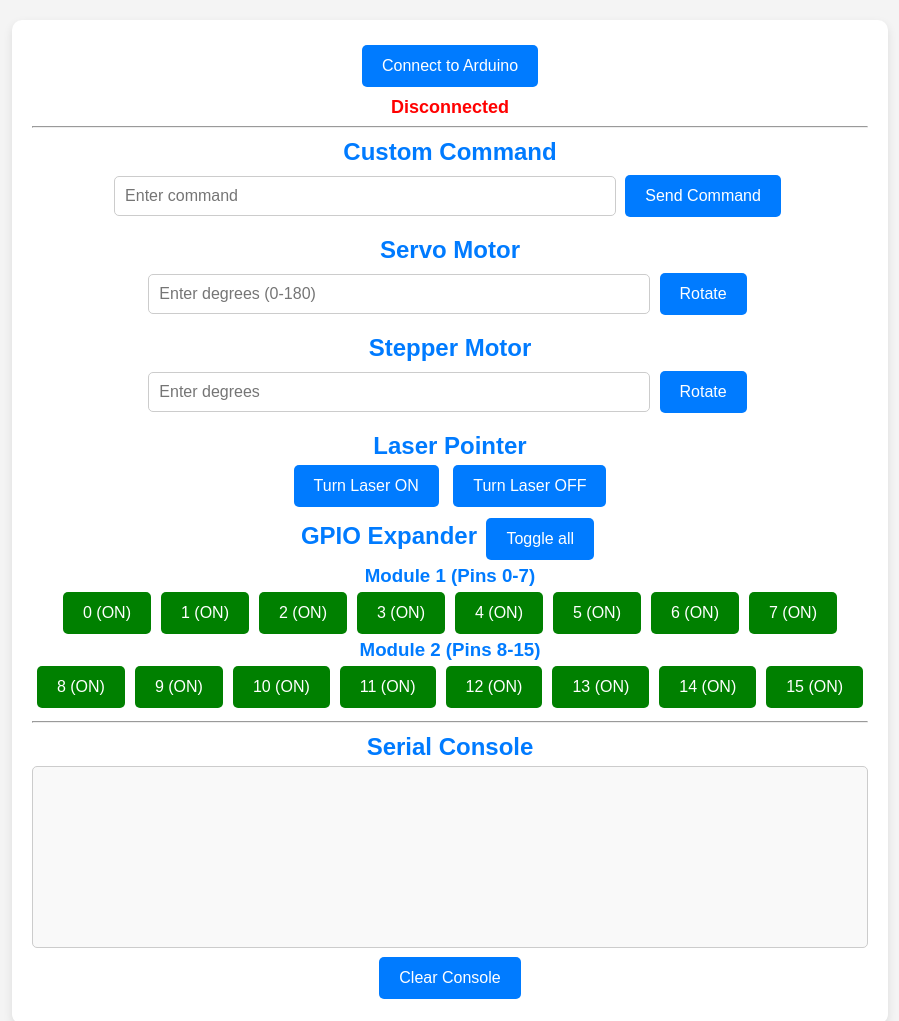
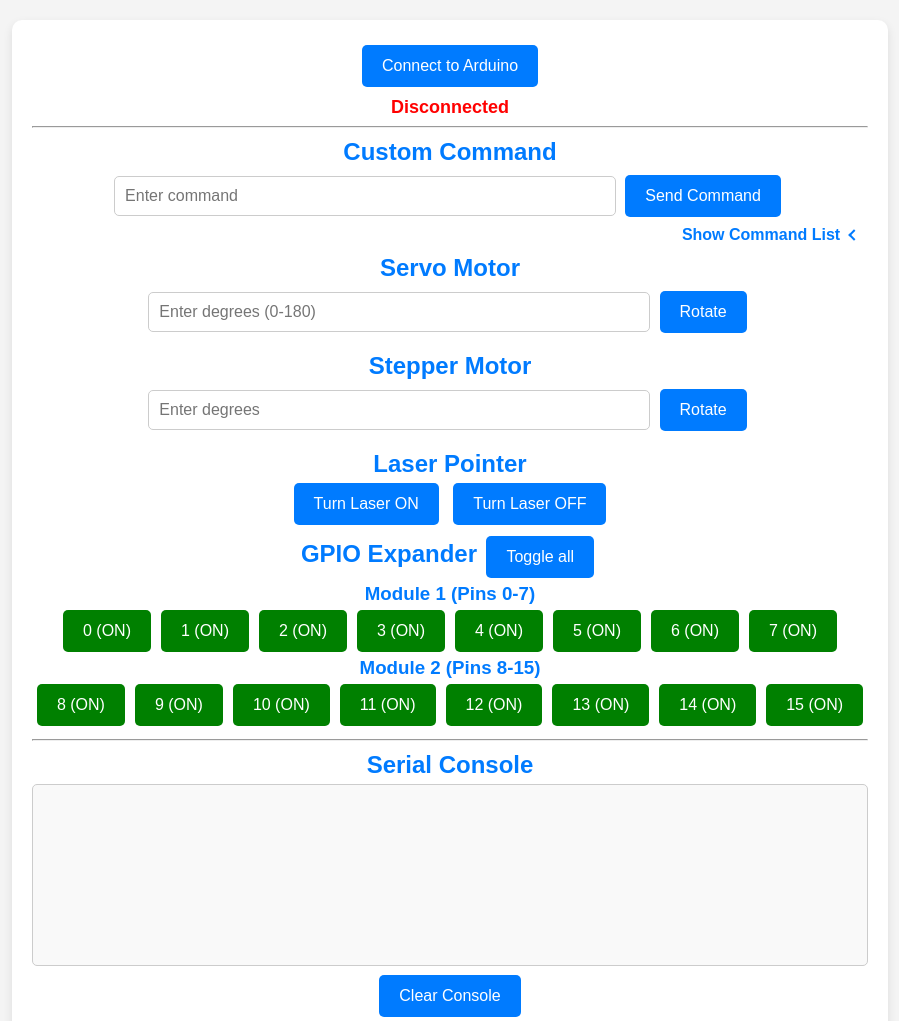
Before and after one commit to BalashovDima/museum-robotic-guide, a plain HTML site: page component-debug-setting/app-component-debug&setting/index.html in a window 1280 px wide. Shown: the top 1021 px of the page, without its empty margins (190-1089 px from the left). Drawn offline with Linux system fonts and the light colour scheme.

Commit message:
Set&debg app Add command list

```diff
--- a/component-debug-setting/app-component-debug&setting/index.html
+++ b/component-debug-setting/app-component-debug&setting/index.html
@@ -20,6 +20,64 @@
         <h2>Custom Command</h2>
         <input type="text" id="custom-command" placeholder="Enter command" />
         <button onclick="sendCustomCommand()">Send Command</button>
+
+        <!-- Command List -->
+        <div class="tgglb-div help-div">
+            <div class="tgglb-div__header">
+                <h2>Show Command List</h2>
+                <span class="tgglb-div__arrow"></span>
+            </div>
+            <div id="" class="tgglb-div__insides">
+                <table id="command-list">
+                    <tr>
+                        <th>Command</th>
+                        <th>Description</th>
+                        <th>Example</th>
+                    </tr>
+                    <tr>
+                        <td>S&lt;angle&gt;</td>
+                        <td>Set Servo position</td>
+                        <td><code>S90</code></td>
+                    </tr>
+                    <tr>
+                        <td>M&lt;angle&gt;</td>
+                        <td>Move Stepper Motor to specified angle</td>
+                        <td><code>M180</code></td>
+                    </tr>
+                    <tr>
+                        <td>H&lt;0-15&gt;</td>
+                        <td>Set GPIO pin HIGH (turn OFF)</td>
+                        <td><code>H5</code></td>
+                    </tr>
+                    <tr>
+                        <td>L&lt;0-15&gt;</td>
+                        <td>Set GPIO pin LOW (turn ON)</td>
+                        <td><code>L5</code></td>
+                    </tr>
+                    <tr>
+                        <td>A&lt;any nubmer&gt;</td>
+                        <td>Turn ALL GPIO pins OFF</td>
+                        <td><code>A1</code></td>
+                    </tr>
+                    <tr>
+                        <td>Z&lt;any nubmer&gt;</td>
+                        <td>Turn ALL GPIO pins ON</td>
+                        <td><code>Z1</code></td>
+                    </tr>
+                    <tr>
+                        <td>X&lt;any nubmer&gt;</td>
+                        <td>Turn Laser ON</td>
+                        <td><code>X1</code></td>
+                    </tr>
+                    <tr>
+                        <td>Y&lt;any nubmer&gt;</td>
+                        <td>Turn Laser OFF</td>
+                        <td><code>Y1</code></td>
+                    </tr>
+                </table>
+
+            </div>
+        </div>
 
         <!-- Servo Control -->
         <h2>Servo Motor</h2>
--- a/component-debug-setting/app-component-debug&setting/script.js
+++ b/component-debug-setting/app-component-debug&setting/script.js
@@ -88,6 +88,16 @@ document.getElementById('toggleAll').addEventListener('click', toggleAllGpioPins
 // Call the function to create buttons when the page loads
 document.addEventListener('DOMContentLoaded', createGpioButtons);
 
+function toggleBoxHandler(event) {
+    const header = event.target.closest('.tgglb-div__header');
+    header.classList.toggle('tgglb-div__header_open');
+    header.closest('.tgglb-div').querySelector('.tgglb-div__insides').classList.toggle('tgglb-div__insides_open');
+}
+
+document.querySelectorAll('.tgglb-div__header').forEach(header => {
+    header.addEventListener('click', toggleBoxHandler);
+});
+
 // Function to send a custom command
 function sendCustomCommand() {
     const command = document.getElementById('custom-command').value.trim();
--- a/component-debug-setting/app-component-debug&setting/style.css
+++ b/component-debug-setting/app-component-debug&setting/style.css
@@ -75,3 +75,103 @@ button:hover {
     background: #f9f9f9;
     resize: none;
 }
+
+.tgglb-div {
+    border: 1px solid #a7a7a7;
+    border-radius: 5px;
+    overflow: hidden;
+    margin-top: 15px;
+    width: auto;
+    /* max-width: 500px; */
+    box-shadow: 2px 2px 8px rgba(0, 0, 0, 0.1);
+    background-color: white;
+}
+
+.help-div {
+    box-shadow: none;
+    border: none;
+    width: auto;
+    margin: auto;
+}
+
+.tgglb-div__header {
+    transition: background-color 0.3s ease;
+    background-color: #ffffff;
+    color: white;
+    /* padding: 12px 15px; */
+    cursor: pointer;
+    display: flex;
+    justify-content: right;
+    align-items: center;
+    font-weight: bold;
+    border-radius: 5px 5px 0 0;
+}
+
+.help-div .tgglb-div__header h2:hover {
+    /* color: #0967cb; */
+    text-decoration: underline;
+}
+
+.tgglb-div__header h2 {
+    margin: 0;
+    font-size: 16px;
+}
+
+.tgglb-div__arrow {
+    display: inline-block;
+    width: 8px;
+    height: 8px;
+    border: solid #007BFF;
+    border-width: 2px 2px 0 0;
+    transform: rotate(-135deg);
+    transition: transform 0.3s ease;
+    margin: 0 10px;
+}
+
+.tgglb-div__insides {
+    height: 0;
+    overflow: hidden;
+    transition: height 0.3s ease, padding 0.3s ease;
+    background-color: white;
+    color: #3E4A33;
+    padding: 0 15px;
+}
+
+.tgglb-div__insides_open {
+    height: auto;
+    padding: 10px 15px;
+}
+
+.tgglb-div__header_open {
+    color: #9E8C6D;
+    background-color: white;
+    border-bottom: none;
+}
+
+.tgglb-div__header_open .tgglb-div__arrow {
+    border-width: 2px 2px 2px 2px;
+    transform: rotate(-405deg);
+}
+
+/* Table Styling */
+#command-list {
+    width: 100%;
+    border-collapse: collapse;
+    margin-top: 5px;
+}
+
+#command-list th, #command-list td {
+    border: 1px solid #C5B397;
+    padding: 8px;
+    text-align: left;
+    font-size: 14px;
+}
+
+#command-list th {
+    background-color: #C5B397;
+    color: white;
+}
+
+#command-list tr:nth-child(even) {
+    background-color: #f9f9f9; /* Light gray for better contrast */
+}
```
